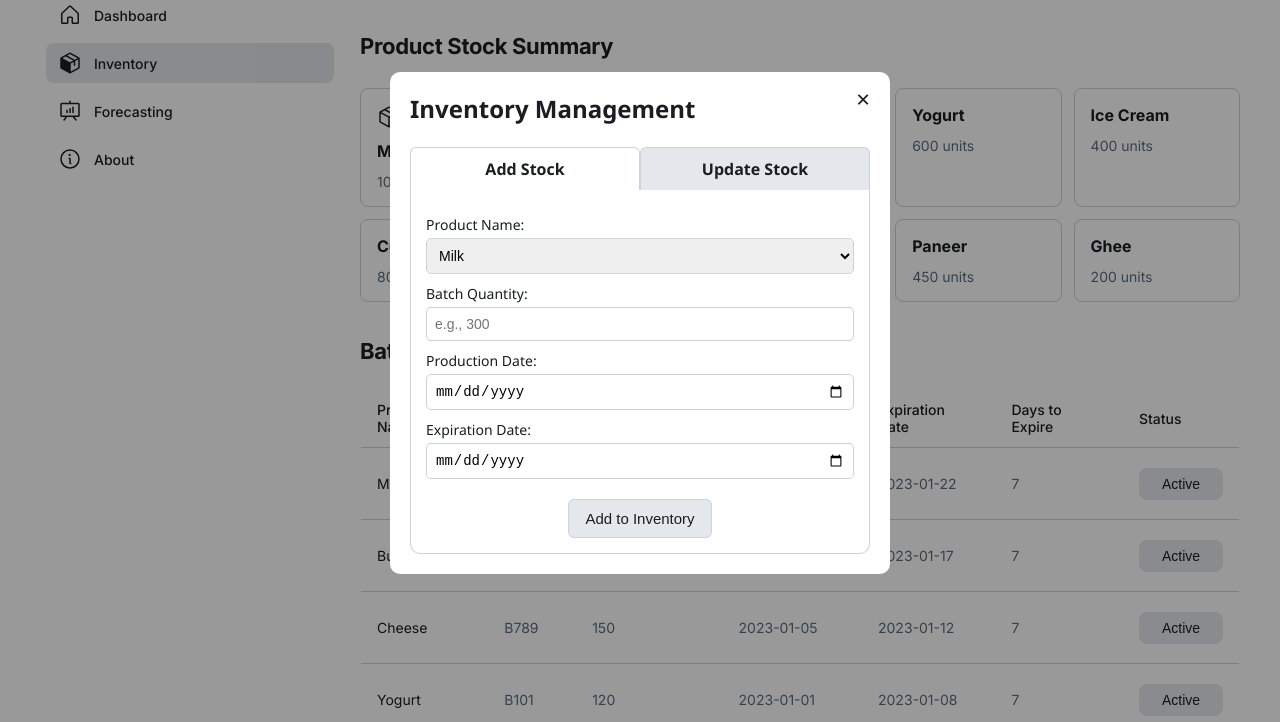
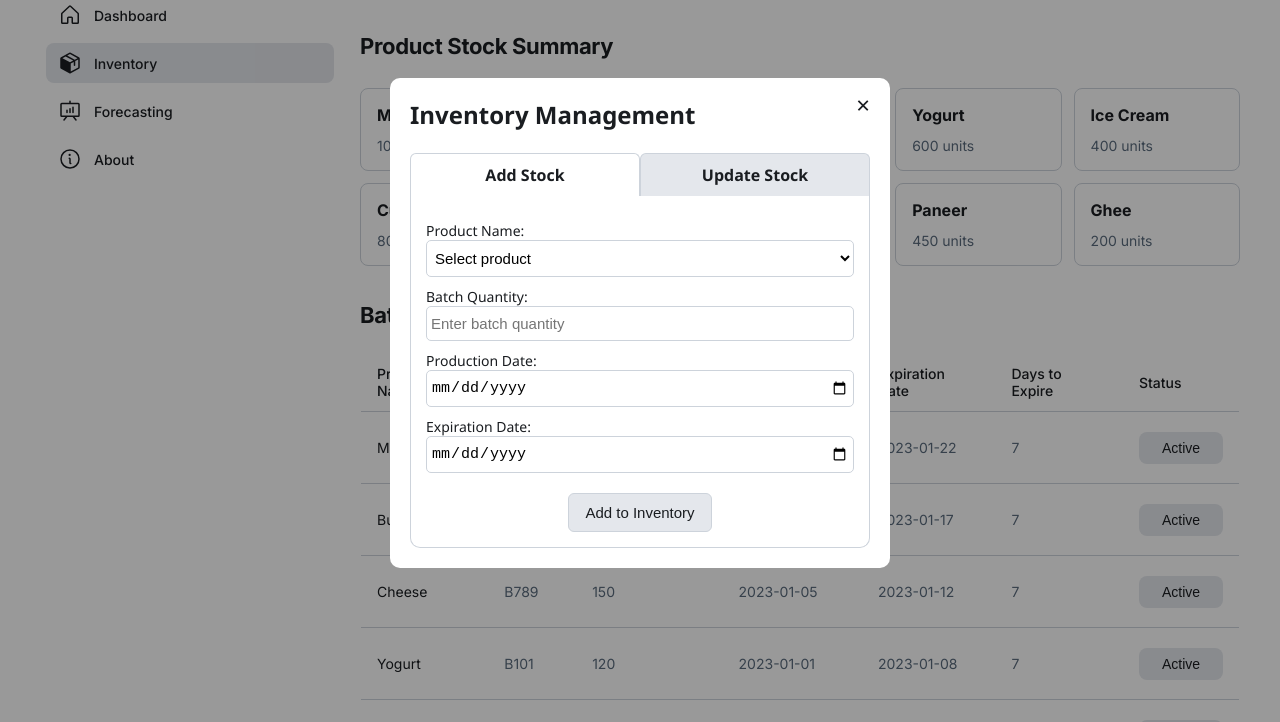
Before and after one commit to Hitesh4011/Demand-Based-Inventory-Management-System, a plain HTML site: page frontend/inventory.html in a window 1280 px wide. Both pictures are taken after a click on the button "Update Inventory". Shown: the part 77-799 px from the top of the page. Drawn offline with Linux system fonts and the light colour scheme.

Commit message:
css adjust for the inventory update form

```diff
--- a/frontend/inventory.html
+++ b/frontend/inventory.html
@@ -433,14 +433,27 @@
       font-size: 14px;
     }
 
-    input, select {
+    input[type="text"],
+    input[type="number"],
+    input[type="date"],
+    select {
       width: 100%;
-      padding: 8px;
-      margin-top: 4px;
+      padding: 8px 4px;
+      border: none;
+      border: 1px solid var(--border-color);
       border-radius: 5px;
-      border: 1px solid var(--border-color);
-      font-size: 14px;
+      background: transparent;
+      font-size: 15px;
+      outline: none;
+      transition: border-color 0.3s ease, box-shadow 0.3s ease;
     }
+
+    input:focus,
+    select:focus {
+      border-color: #2e7d32; /* Green underline */
+      box-shadow: 0 2px 0 0 #2e7d32;
+    }
+
 
     .submit-btn, .open-btn {
       display: block;
@@ -671,11 +684,6 @@
           <h2 class="section-title">Product Stock Summary</h2>
           <div class="product-grid">
             <div class="product-card">
-              <div class="product-icon">
-                <svg xmlns="http://www.w3.org/2000/svg" width="24px" height="24px" fill="currentColor" viewBox="0 0 256 256">
-                  <path d="M223.68,66.15,135.68,18a15.88,15.88,0,0,0-15.36,0l-88,48.17a16,16,0,0,0-8.32,14v95.64a16,16,0,0,0,8.32,14l88,48.17a15.88,15.88,0,0,0,15.36,0l88-48.17a16,16,0,0,0,8.32-14V80.18A16,16,0,0,0,223.68,66.15ZM128,32l80.35,44-29.77,16.3-80.35-44ZM128,120,47.65,76l33.9-18.56,80.34,44ZM40,90l80,43.78v85.79L40,175.82Zm176,85.78h0l-80,43.79V133.82l32-17.51V152a8,8,0,0,0,16,0V107.55L216,90v85.77Z"></path>
-                </svg>
-              </div>
               <h3 class="product-name">Milk</h3>
               <p class="product-quantity">1000 units</p>
             </div>
@@ -883,9 +891,10 @@
       </div>
 
       <!-- Add Stock Section -->
-      <div id="add-stock-section" class="tab-content" style="display: block;">
+      <form  action="#" id="add-stock-section" class="tab-content" style="display: block;">
         <label for="add-product">Product Name:</label>
         <select id="add-product">
+          <option selected disabled>Select product</option>
           <option>Milk</option>
           <option>Butter</option>
           <option>Cheese</option>
@@ -899,19 +908,19 @@
         </select>
 
         <label for="add-quantity">Batch Quantity:</label>
-        <input type="number" id="add-quantity" placeholder="e.g., 300">
+        <input type="number" id="add-quantity" placeholder="Enter batch quantity" min="1">
 
         <label for="add-production">Production Date:</label>
-        <input type="date" id="add-production">
+        <input type="date" id="add-production" placeholder="Select production date">
 
         <label for="add-expiry">Expiration Date:</label>
-        <input type="date" id="add-expiry">
+        <input type="date" id="add-expiry" placeholder="Select expiration date">
 
         <button class="submit-btn">Add to Inventory</button>
-      </div>
+      </form>
 
       <!-- Update Stock Section -->
-      <div id="update-stock-section" class="tab-content" style="display: none;">
+      <form action="#" id="update-stock-section" class="tab-content" style="display: none;">
         <label for="update-product">Product Name:</label>
         <select id="update-product">
           <option>Milk</option>
@@ -927,7 +936,8 @@
         </select>
 
         <label for="update-batch">Select Batch:</label>
-        <select id="update-batch">
+        <select id="update-batch" multiple>
+          <!-- <option selected disabled>Select batch</option> -->
           <option>Batch A (60L - Expires: 2025-07-10)</option>
           <option>Batch B (30L - Expires: 2025-07-15)</option>
         </select>
@@ -939,7 +949,7 @@
         <input type="date" id="update-date">
 
         <button class="submit-btn">Update Stock</button>
-      </div>
+      </form>
     </div>
   </div>
 
```
Also changed, not shown: 1 other file.
